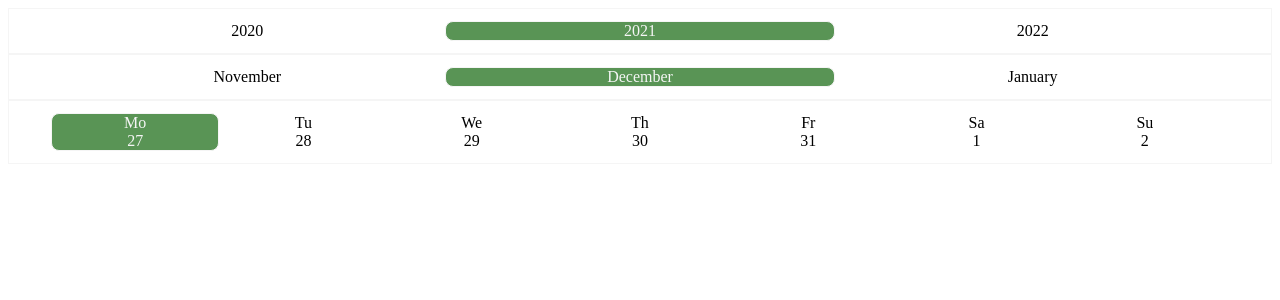
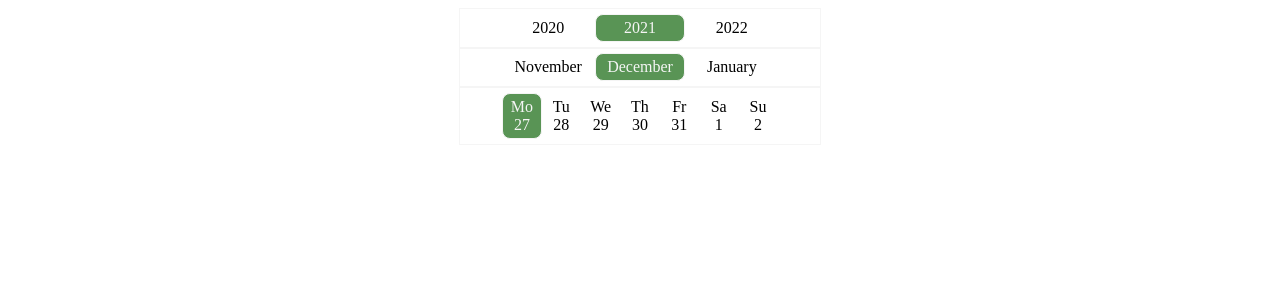
Before and after one commit to Inaztm/vue2-week-calendar, a Vue app: page / in a window 1280 px wide. Shown: the top 300 px of the page. Built offline with nearby package versions, Linux system fonts and the light colour scheme.

Commit message:
fix space styles

```diff
--- a/src/App.vue
+++ b/src/App.vue
@@ -1,5 +1,5 @@
 <template lang="html">
-  <section>
+  <section style="width: 28.6%; margin: 0 auto">
     <WeekCalendar v-model="mydate" month-format="MMMM" years-format="yyy">
       <!-- <template v-slot:years="{ years, next, prev, isEqual, change }">
         {{ years }}
--- a/src/components/WeekCalendar.vue
+++ b/src/components/WeekCalendar.vue
@@ -9,7 +9,7 @@
           :change="changeYear"
         >
             <div class="week-calendar__years">
-                <button class="week-calendar__button" @click="prevYear">
+                <button class="week-calendar__button week-calendar__justify-center" @click="prevYear">
                     <i class="week-calendar__icon gg-arrow-long-left"></i>
                 </button>
                 <section
@@ -22,7 +22,7 @@
                     {{ item | formatToYear(yearsFormat) }}
                 </section>
                 <button
-                  class="week-calendar__button week-calendar__rigth"
+                  class="week-calendar__button week-calendar__justify-center"
                   @click="nextYear"
                 >
                     <i class="week-calendar__icon gg-arrow-long-right"></i>
@@ -38,7 +38,7 @@
           :change="changeMonth"
         >
             <div class="week-calendar__months">
-                <button class="week-calendar__button" @click="prevMonth">
+                <button class="week-calendar__button week-calendar__justify-center" @click="prevMonth">
                     <i class="week-calendar__icon gg-arrow-long-left"></i>
                 </button>
                 <section
@@ -51,7 +51,7 @@
                     {{ item | formatToMonthYear(monthFormat) }}
                 </section>
                 <button
-                  class="week-calendar__button week-calendar__rigth"
+                  class="week-calendar__button week-calendar__justify-center"
                   @click="nextMonth"
                 >
                     <i class="week-calendar__icon gg-arrow-long-right"></i>
@@ -67,7 +67,7 @@
           :change="changeDate"
         >
             <div class="week-calendar__days">
-                <button class="week-calendar__button" @click="prev">
+                <button class="week-calendar__button week-calendar__justify-center" @click="prev">
                     <i class="week-calendar__icon gg-arrow-long-left"></i>
                 </button>
                 <section
@@ -82,7 +82,7 @@
                     {{ item | formatToDateDay }}
                 </section>
                 <button
-                  class="week-calendar__button week-calendar__rigth"
+                  class="week-calendar__button week-calendar__justify-center"
                   @click="next"
                 >
                     <i class="week-calendar__icon gg-arrow-long-right"></i>
@@ -207,8 +207,12 @@ export default Vue.extend({
 
   min-width: 218px;
 
-  &__rigth {
+  &__justify-rigth {
     justify-content: flex-end;
+  }
+
+  &__justify-center {
+    justify-content: center;
   }
 
   &__button {
@@ -228,8 +232,8 @@ export default Vue.extend({
   &__months,
   &__years {
     display: grid;
-    padding-top: 0.75rem; /* 12px */
-    padding-bottom: 0.75rem; /* 12px */
+    padding-top: 0.3rem; /* 12px */
+    padding-bottom: 0.3rem; /* 12px */
     border: 1px solid var(--week-calendar-border-color);
   }
 
@@ -246,8 +250,6 @@ export default Vue.extend({
   &__year {
     margin-left: 0.075rem; /* 1.2px */
     margin-right: 0.075rem; /* 1.2px */
-    padding-left: 0.25rem; /* 4px */
-    padding-right: 0.25rem; /* 4px */
     overflow: hidden;
     white-space: nowrap;
     -o-text-overflow: ellipsis;
@@ -264,6 +266,7 @@ export default Vue.extend({
     user-select: none;
     align-items: center;
     justify-content: center;
+    padding: 0.25rem;
 
     &--active {
       background-color: var(--week-calendar-accent-color);
```
